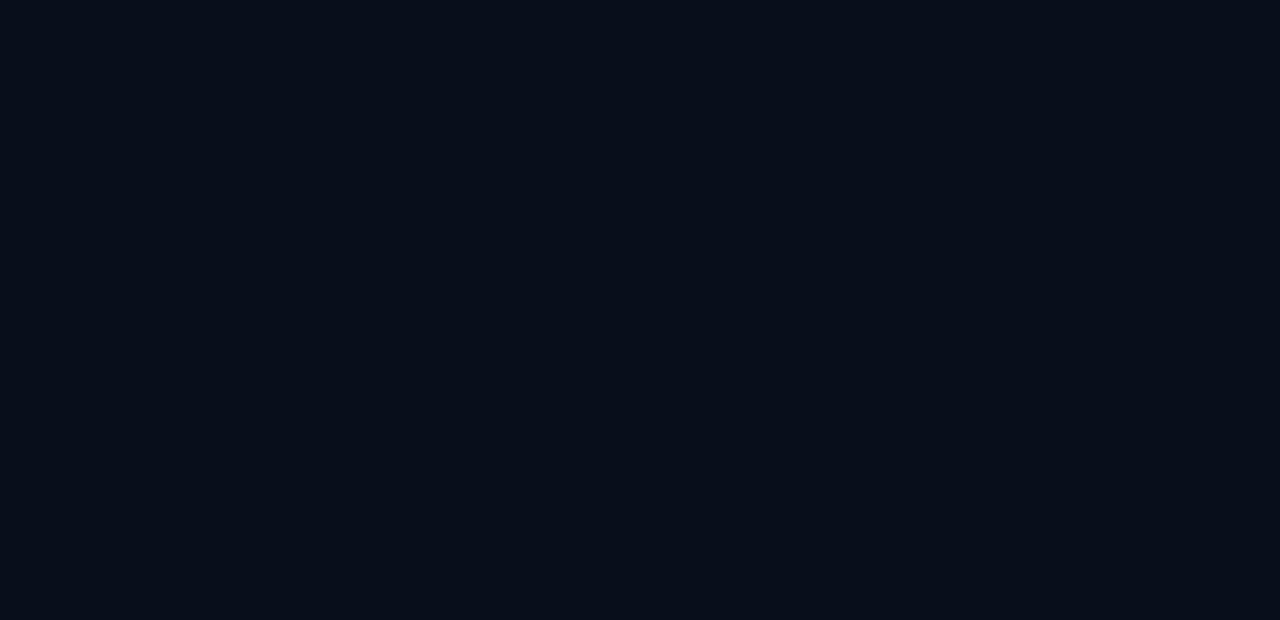
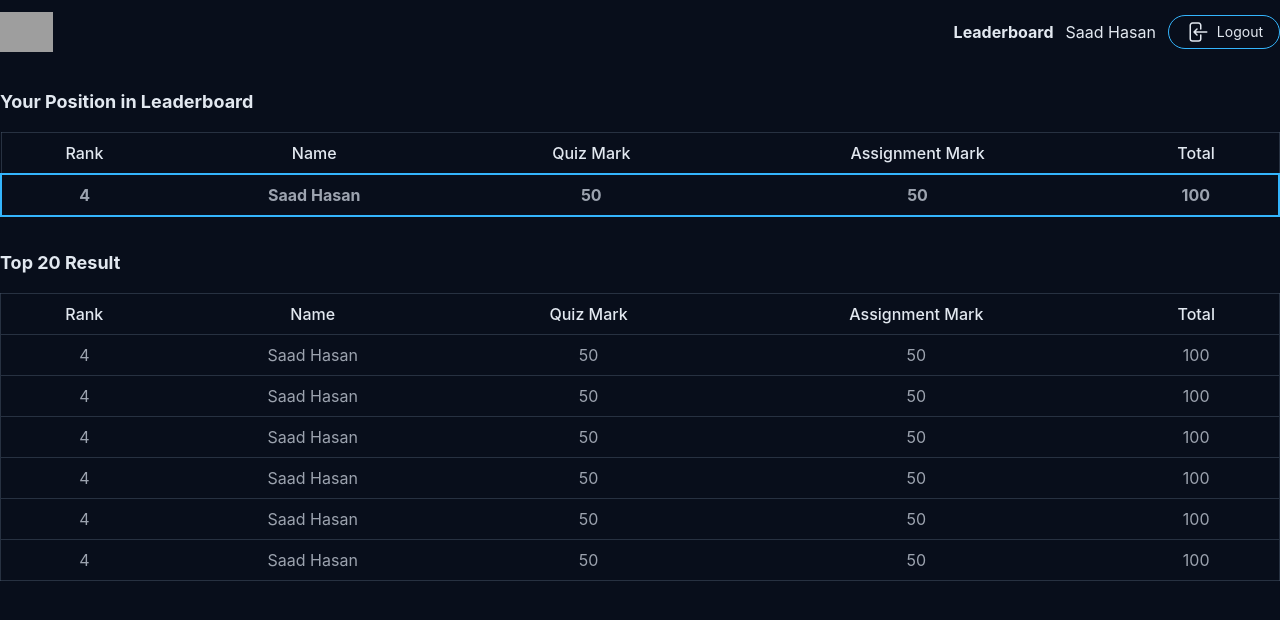
Before and after one commit to Nabi171/lPortalApp, a React (Create React App) app: page /StudentPortal/leaderboard in a window 1280 px wide. Before the commit this address had no page. Shown: the top 620 px of the page. Built offline with nearby package versions, Linux system fonts and the light colour scheme; grey boxes are pictures that could not be loaded.

Commit message:
changs inta

```diff
--- a/src/App.js
+++ b/src/App.js
@@ -3,6 +3,7 @@ import './App.css';
 import Home from './components/pages/Home';
 import { BrowserRouter, Routes, Route } from 'react-router-dom'
 import Login from './components/StudentPortal/Login/Login';
+import LeaderBoard from './components/StudentPortal/LeaderBoard/LeaderBoard';
 function App() {
   return (
 
@@ -11,7 +12,10 @@ function App() {
         <Route exact path='/' element={<Home />} />
         <Route exact path='/home' element={<Home />} />
         <Route exact path='/home' element={<Home />} />
+
+        //StudentPortal
         <Route exact path='/StudentPortal/login' element={<Login />} />
+        <Route exact path='/StudentPortal/leaderboard' element={<LeaderBoard />} />
 
 
       </Routes>
--- /dev/null
+++ b/src/components/StudentPortal/LeaderBoard/LeaderBoard.js
@@ -0,0 +1,123 @@
+import React from 'react';
+
+const LeaderBoard = () => {
+    return (
+        <div>
+            <nav className="shadow-md">
+                <div className="max-w-7xl px-5 lg:px-0 mx-auto flex justify-between py-3">
+                    <img className="h-10" src="../assets/image/learningportal.svg" />
+                    <div className="flex items-center gap-3">
+                        <a href="./Leaderboard.html" className="font-bold">Leaderboard</a>
+                        <h2>Saad Hasan</h2>
+                        <button
+                            className="flex gap-2 border border-cyan items-center px-4 py-1 rounded-full text-sm transition-all hover:bg-cyan ">
+                            <svg xmlns="http://www.w3.org/2000/svg" fill="none" viewBox="0 0 24 24" stroke-width="1.5"
+                                stroke="currentColor" className="w-6 h-6">
+                                <path stroke-linecap="round" stroke-linejoin="round"
+                                    d="M15.75 9V5.25A2.25 2.25 0 0013.5 3h-6a2.25 2.25 0 00-2.25 2.25v13.5A2.25 2.25 0 007.5 21h6a2.25 2.25 0 002.25-2.25V15M12 9l-3 3m0 0l3 3m-3-3h12.75" />
+                            </svg>
+                            Logout
+                </button>
+                    </div>
+                </div>
+            </nav>
+
+            <section className="py-6 bg-primary">
+                <div className="mx-auto max-w-7xl px-5 lg:px-0">
+                    <div>
+                        <h3 className="text-lg font-bold">Your Position in Leaderboard</h3>
+                        <table className="text-base w-full border border-slate-600/50 rounded-md my-4">
+                            <thead>
+                                <tr>
+                                    <th className="table-th !text-center">Rank</th>
+                                    <th className="table-th !text-center">Name</th>
+                                    <th className="table-th !text-center">Quiz Mark</th>
+                                    <th className="table-th !text-center">Assignment Mark</th>
+                                    <th className="table-th !text-center">Total</th>
+                                </tr>
+                            </thead>
+
+                            <tbody>
+                                <tr className="border-2 border-cyan">
+                                    <td className="table-td text-center font-bold">4</td>
+                                    <td className="table-td text-center font-bold">Saad Hasan</td>
+                                    <td className="table-td text-center font-bold">50</td>
+                                    <td className="table-td text-center font-bold">50</td>
+                                    <td className="table-td text-center font-bold">100</td>
+                                </tr>
+                            </tbody>
+                        </table>
+                    </div>
+
+                    <div className="my-8">
+                        <h3 className="text-lg font-bold">Top 20 Result</h3>
+                        <table className="text-base w-full border border-slate-600/50 rounded-md my-4">
+                            <thead>
+                                <tr className="border-b border-slate-600/50">
+                                    <th className="table-th !text-center">Rank</th>
+                                    <th className="table-th !text-center">Name</th>
+                                    <th className="table-th !text-center">Quiz Mark</th>
+                                    <th className="table-th !text-center">Assignment Mark</th>
+                                    <th className="table-th !text-center">Total</th>
+                                </tr>
+                            </thead>
+
+                            <tbody>
+                                <tr className="border-b border-slate-600/50">
+                                    <td className="table-td text-center">4</td>
+                                    <td className="table-td text-center">Saad Hasan</td>
+                                    <td className="table-td text-center">50</td>
+                                    <td className="table-td text-center">50</td>
+                                    <td className="table-td text-center">100</td>
+                                </tr>
+
+                                <tr className="border-b border-slate-600/50">
+                                    <td className="table-td text-center">4</td>
+                                    <td className="table-td text-center">Saad Hasan</td>
+                                    <td className="table-td text-center">50</td>
+                                    <td className="table-td text-center">50</td>
+                                    <td className="table-td text-center">100</td>
+                                </tr>
+
+                                <tr className="border-b border-slate-600/50">
+                                    <td className="table-td text-center">4</td>
+                                    <td className="table-td text-center">Saad Hasan</td>
+                                    <td className="table-td text-center">50</td>
+                                    <td className="table-td text-center">50</td>
+                                    <td className="table-td text-center">100</td>
+                                </tr>
+
+                                <tr className="border-b border-slate-600/50">
+                                    <td className="table-td text-center">4</td>
+                                    <td className="table-td text-center">Saad Hasan</td>
+                                    <td className="table-td text-center">50</td>
+                                    <td className="table-td text-center">50</td>
+                                    <td className="table-td text-center">100</td>
+                                </tr>
+
+                                <tr className="border-b border-slate-600/50">
+                                    <td className="table-td text-center">4</td>
+                                    <td className="table-td text-center">Saad Hasan</td>
+                                    <td className="table-td text-center">50</td>
+                                    <td className="table-td text-center">50</td>
+                                    <td className="table-td text-center">100</td>
+                                </tr>
+
+                                <tr className="border-slate-600/50">
+                                    <td className="table-td text-center">4</td>
+                                    <td className="table-td text-center">Saad Hasan</td>
+                                    <td className="table-td text-center">50</td>
+                                    <td className="table-td text-center">50</td>
+                                    <td className="table-td text-center">100</td>
+                                </tr>
+                            </tbody>
+                        </table>
+                    </div>
+                </div>
+            </section>
+
+        </div>
+    );
+};
+
+export default LeaderBoard;
--- a/src/components/pages/Home.js
+++ b/src/components/pages/Home.js
@@ -20,7 +20,7 @@ const Home = () => {
                             <h1 className="text-slate-100 font-bold text-xl">Student Portal</h1>
                             <div className="space-y-2 mt-4 flex flex-col">
                                 <a className="link" href="./StudentPortal/Course Player.html">Course Player</a>
-                                <a className="link" href="./StudentPortal/Leaderboard.html">Leaderboard</a>
+                                <Link className="link" to="/StudentPortal/leaderboard">Leaderboard</Link>
                                 <a className="link" href="./StudentPortal/Quiz.html">Quiz</a>
                                 <Link className="link" to="/StudentPortal/login">StudentLogin</Link>
                                 <a className="link" href="./StudentPortal/StudentReistration.html">StudentReistration</a>
```
